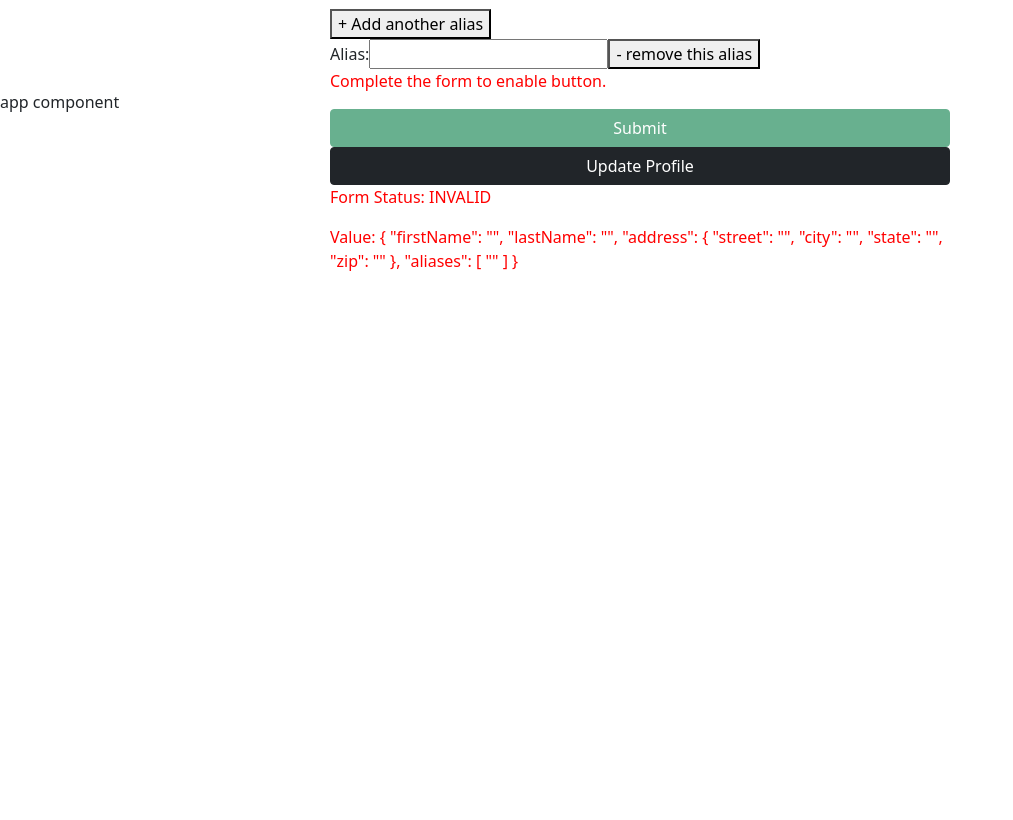
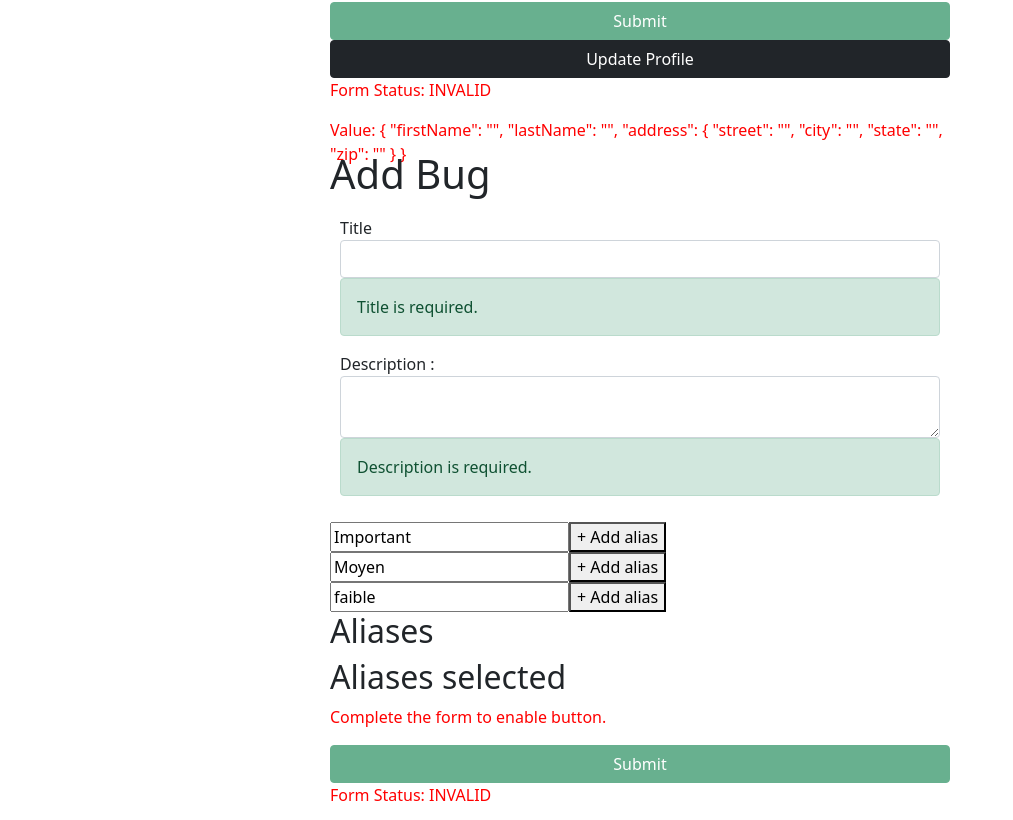
Before and after one commit to JeRimes/BugTracker, an Angular app: page / in a window 1280 px wide. Shown: the part 760-1580 px from the top of the page, without its empty margins (0-1013 px from the left). Before the commit the page ends 1033 px from the top, so only its background shows below. Built offline with nearby package versions, Linux system fonts and the light colour scheme.

Commit message:
add bug form

```diff
--- /dev/null
+++ b/src/app/add-bug/add-bug.component.html
@@ -0,0 +1,41 @@
+
+<div class="flex">
+    <h1>Add Bug</h1>
+    <form [formGroup]="AddBugForm" (ngSubmit)="onSubmit()">
+        <div class="flex-container">
+            <label for="Titre">Title</label>
+            <input class="form-control" id="Titre" type="text" formControlName="Titre">
+            <div *ngIf="AddBugForm.controls.Titre.errors?.required" class="alert alert-success">
+                Title is required.
+            </div>
+
+            <label for="Description">Description : </label>
+            <textarea class="form-control" id="Description" type="text" formControlName="Description">
+            </textarea>
+            <div *ngIf="AddBugForm.controls.Description.errors?.required" class="alert alert-success">
+                Description is required.
+            </div>
+        </div>
+
+        <div *ngFor="let a of listAlias; let index = index; ">
+            <input value="{{a.alias}}">
+            <button (click)="addAlias(a.alias)">+ Add alias</button>
+        </div>
+        <div formArrayName="allAliasView">
+            <h2>Aliases</h2>
+
+            <h2>Aliases selected</h2>
+            <div *ngFor="let allAliasView of allAliasView.controls; let i=index">
+                <input id="allAliasView-{{ i }}" type="text" [formControlName]="i">
+                <button (click)="deleteAlias(i)">- remove this alias</button>
+            </div>
+        </div>
+      </form>
+      <p>Complete the form to enable button.</p>
+      <!-- class="btn btn-primary" -->
+      <button class="btn btn-success"type="submit" [disabled]="!AddBugForm.valid">Submit</button>
+      <p>Form Status: {{ AddBugForm.status }}</p>
+      <p>Value: {{ AddBugForm.value | json}}</p>
+    </div>
+
+<link href="https://cdn.jsdelivr.net/npm/bootstrap@5.0.1/dist/css/bootstrap.min.css" rel="stylesheet" integrity="sha384-+0n0xVW2eSR5OomGNYDnhzAbDsOXxcvSN1TPprVMTNDbiYZCxYbOOl7+AMvyTG2x" crossorigin="anonymous">
--- /dev/null
+++ b/src/app/add-bug/add-bug.component.scss
@@ -0,0 +1,17 @@
+p{
+    color:red;
+}
+.flex,.flex-container{
+    display:flex;
+    flex-direction: column;
+}
+.flex{
+    width:50vw;
+    height: 100vh;
+    margin:50px auto 0px auto;
+    padding:10px;
+
+}
+.flex-container{
+    padding:10px;
+}
--- /dev/null
+++ b/src/app/add-bug/add-bug.component.ts
@@ -0,0 +1,50 @@
+import { Component, OnInit } from '@angular/core';
+import { FormBuilder } from '@angular/forms';
+import { Validators } from '@angular/forms';
+import { FormArray } from '@angular/forms';
+
+@Component({
+  selector: 'app-add-bug',
+  templateUrl: './add-bug.component.html',
+  styleUrls: ['./add-bug.component.scss']
+})
+
+export class AddBugComponent implements OnInit {
+  AddBugForm = this.fb.group({
+    Titre: ['', Validators.required],
+    Description: ['', Validators.required],
+    allAliasView: this.fb.array([
+    ]),
+  });
+
+  listAlias = [{alias: "Important"},{alias:"Moyen"},{alias:"faible"}];
+
+  get allAliasView() {
+    return this.AddBugForm.get('allAliasView') as FormArray;
+  }
+  addAlias(text) {
+
+   if(this.allAliasView === text){
+
+   }else{
+    this.allAliasView.push(this.fb.control(text));
+   }
+  }
+
+  deleteAlias(text){
+    this.allAliasView.removeAt(text);
+  }
+
+  onSubmit() {
+    // TODO: Use EventEmitter with form value
+    console.warn(this.AddBugForm.value);
+  }
+
+  constructor(private fb: FormBuilder) { }
+
+  ngOnInit(): void {
+
+
+  }
+
+}
--- a/src/app/add/add.component.html
+++ b/src/app/add/add.component.html
@@ -1,6 +1,6 @@
 
 <div class="flex">
-    <h1>Component add </h1>
+    <h1>Add profil </h1>
     <form [formGroup]="profileForm" (ngSubmit)="onSubmit()">
         <div class="flex-container">
             <label for="first-name">First Name: </label>
@@ -29,17 +29,6 @@
             <label for="zip">Zip Code: </label>
             <input class="form-control" id="zip" type="text" formControlName="zip">
           </div>
-        <div formArrayName="aliases">
-            <h2>Aliases</h2>
-            <button (click)="addAlias()">+ Add another alias</button>
-
-            <div *ngFor="let alias of aliases.controls; let i=index">
-              <!-- The repeated alias template -->
-              <label for="alias-{{ i }}">Alias:</label>
-              <input id="alias-{{ i }}" type="text" [formControlName]="i">
-              <button (click)="deleteAlias(i)">- remove this alias</button>
-            </div>
-          </div>
       </form>
       <p>Complete the form to enable button.</p>
       <!-- class="btn btn-primary" -->
--- a/src/app/add/add.component.ts
+++ b/src/app/add/add.component.ts
@@ -19,19 +19,8 @@ export class AddComponent implements OnInit, OnDestroy {
       state: ['', Validators.required],
       zip: ['', Validators.required]
     }),
-    aliases: this.fb.array([
-      this.fb.control('')
-    ])
   });
-  get aliases() {
-    return this.profileForm.get('aliases') as FormArray;
-  }
-  addAlias() {
-    this.aliases.push(this.fb.control(''));
-  }
-  deleteAlias(i){
-    this.aliases.removeAt(i);
-  }
+
   onSubmit() {
     // TODO: Use EventEmitter with form value
     console.warn(this.profileForm.value);
--- a/src/app/app.component.html
+++ b/src/app/app.component.html
@@ -1,3 +1,4 @@
 <app-add></app-add>
+<app-add-bug></app-add-bug>
 <router-outlet></router-outlet>
 <p>app component</p>
--- a/src/app/app.module.ts
+++ b/src/app/app.module.ts
@@ -5,11 +5,13 @@ import { AppRoutingModule } from './app-routing.module';
 import { AppComponent } from './app.component';
 import { AddComponent } from './add/add.component';
 import { ReactiveFormsModule } from '@angular/forms';
+import { AddBugComponent } from './add-bug/add-bug.component';
 
 @NgModule({
   declarations: [
     AppComponent,
-    AddComponent
+    AddComponent,
+    AddBugComponent
   ],
   imports: [
     BrowserModule,
```
Also changed, not shown: 1 other file (tests, documents, lock files or other folders).
